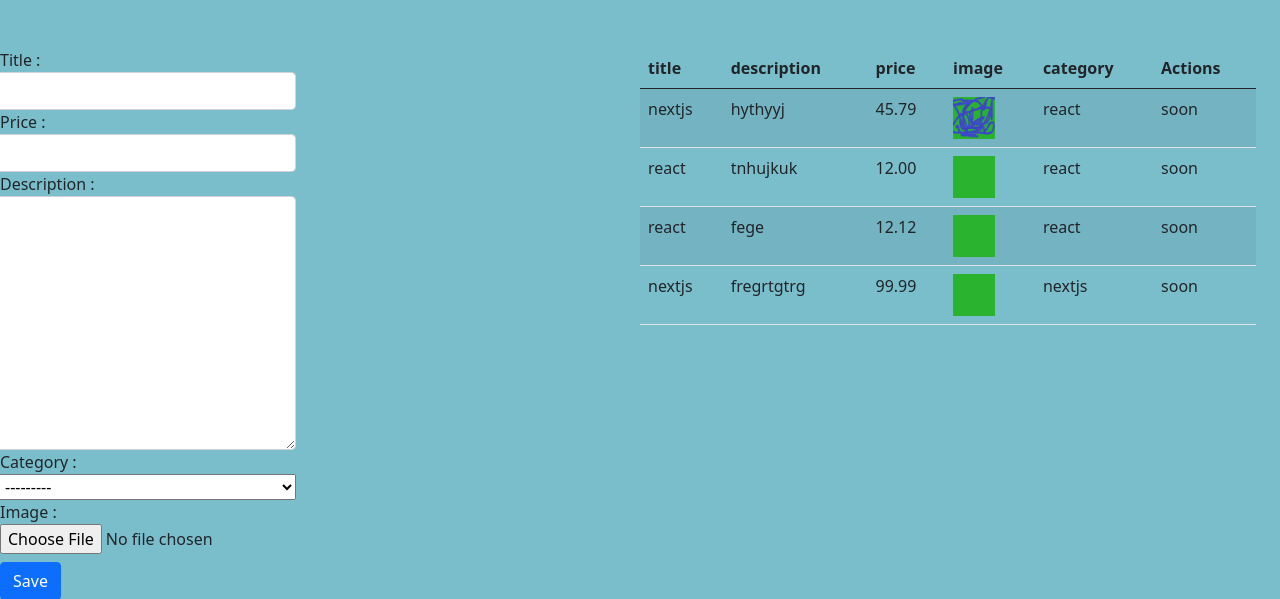
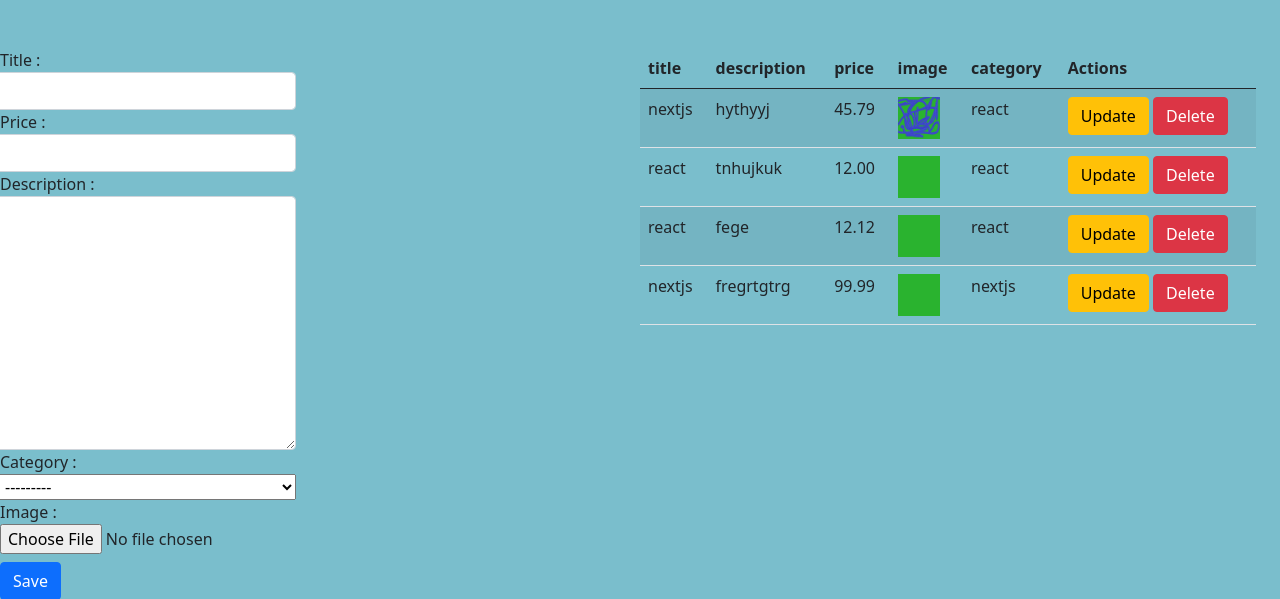
Before and after one commit to hindFarchi/projetDjango2, a Django app: page /product_crud in a window 1280 px wide. Shown: the part 57-656 px from the top of the page. Run offline with Django 3.2, Linux system fonts and the light colour scheme; a user stored in the database is signed in; data comes from the database, SQL or seed files in the repository; both versions use the stored data as it was after the commit; some libraries are stand-ins or nearby versions.

Commit message:
added delete and update to product

```diff
--- a/store/models.py
+++ b/store/models.py
@@ -29,7 +29,7 @@ class Product(models.Model):
     title = models.CharField(max_length=255)
     author = models.CharField(max_length=255, default='admin')
     description = models.TextField(blank=True)
-    image = models.ImageField(upload_to='images/')
+    image = models.ImageField(upload_to='images/', default='images/default.png')
     slug = models.SlugField(max_length=255)
     price = models.DecimalField(max_digits=4, decimal_places=2)
     in_stock = models.BooleanField(default=True)
--- a/store/urls.py
+++ b/store/urls.py
@@ -6,6 +6,8 @@ app_name = 'store'
 
 urlpatterns = [
     path('product_crud', views.product_crud, name='product_curd'),
+    path(r'update_product/(?P<id>.+)', views.product_crud, name='update_product'),
+    path(r'delete_product/(?P<id>.+)', views.delete_product, name='delete_product'),
     path('<slug:slug>/', views.product_detail, name='product_detail'),
     path('shop/<slug:category_slug>/', views.category_list, name='category_list'),
     path('', views.product_all, name='product_all'),
--- a/store/views.py
+++ b/store/views.py
@@ -4,9 +4,17 @@ from .models import Category, Product
 from .forms import ProductFrom
 
 
-def product_crud(request):
+def product_crud(request, id=0):
     if request.user.is_authenticated and request.user.is_superuser:
-        form = ProductFrom(request.POST or None)
+        if id == 0:
+            form = ProductFrom(request.POST or None)
+        else:
+            if request.method == 'GET':
+                form = ProductFrom(instance=Product.objects.get(id=id))
+            else:
+                form = ProductFrom(request.POST, instance=Product.objects.get(id=id))
+            products = Product.objects.all()
+            context = {'products': products, 'form': form}
         if form.is_valid():
             form.save()
             form = ProductFrom()
@@ -16,6 +24,7 @@ def product_crud(request):
         return render(request, 'store/product_crud.html', context)
     else:
         return redirect('/login/login')
+
 
 def product_all(request):
     products = Product.products.all()
@@ -33,3 +42,8 @@ def product_detail(request, slug):
     if product is None:
         return redirect('/')
     return render(request, 'store/products/single.html', {'product': product})
+
+
+def delete_product(request, id):
+    Product.objects.get(id=id).delete()
+    return redirect('/product_crud')
--- a/templates/store/product_crud.html
+++ b/templates/store/product_crud.html
@@ -3,8 +3,8 @@
 {% block title %}Product Crud{% endblock %}
 {% block content %}
     <div class="col-md-12 row mt-5">
-    <div class="col-md-6">
-        <form method="POST" enctype="multipart/form-data">
+    <div class="col-md-6 align-items-center">
+        <form method="POST" enctype="multipart/form-data" action="">
             {% csrf_token %}
             <div class="form-group col-md-6 row">
                 <label>Title :</label>
@@ -56,7 +56,10 @@
                     {% endwith %}
                     {% endwith %}
                 <td>{{ prodcut.category.name }}</td>
-                <td>soon</td>
+                    <td>
+                        <a href="{% url 'store:update_product' prodcut.id %}" class="btn btn-warning">Update</a>
+                        <a href="{% url 'store:delete_product' prodcut.id %}" class="btn btn-danger">Delete</a>
+                    </td>
                 </tr>
             {% endfor %}
             </tbody>
```
Also changed, not shown: db.sqlite3.
